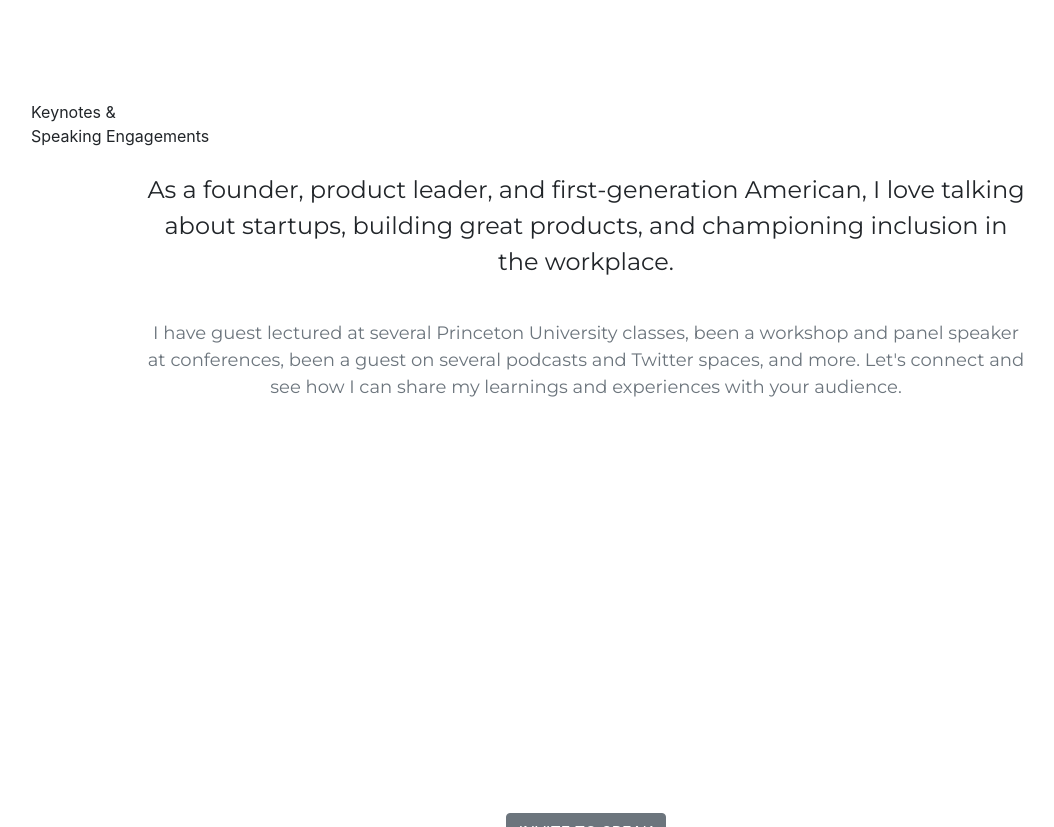
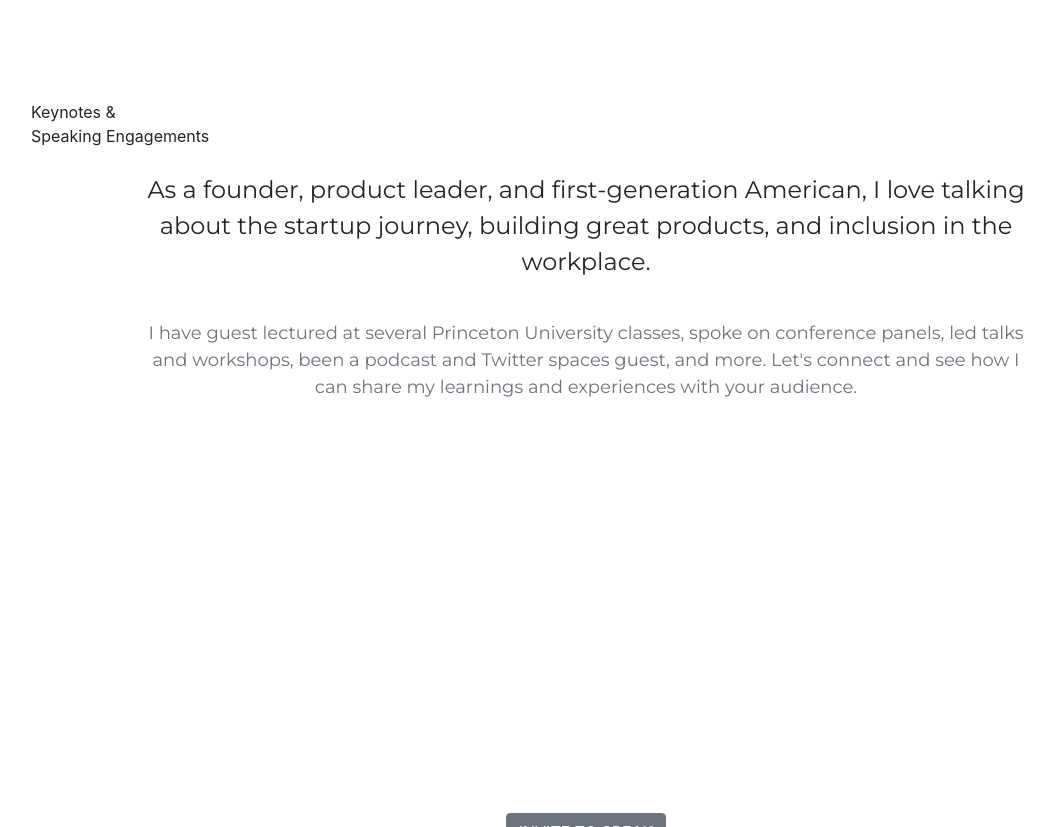
Before and after one commit to dalkat/dalkat.github.io, a Jekyll site: the page built from speaker 2.md, in a window 1280 px wide and 900 px high, cut to the strip 0-827 px from the top of the window. Shown: the whole strip, without its empty margins (54-1108 px from the left). Built offline with Jekyll 4.4.1, drawn with Linux system fonts in a browser that asks for light colours; nearby versions of some CDN libraries; some web fonts are replaced; library files that are not in the unit come from our copies.

Commit message:
Update speaker.html

```diff
--- a/_layouts/speaker.html
+++ b/_layouts/speaker.html
@@ -51,11 +51,11 @@ layout: default-sub
         <div class="row">
           <div class="col-md-12">
             <p class="section-subheading" style="font-size:1.5rem; font-family:'Montserrat', 'Helvetica Neue', Helvetica, Arial, sans-serif; text-align:center; padding:0 10%;">
-              As a founder, product leader, and first-generation American, I love talking about startups, building great products, and championing inclusion in the workplace. </p>
+              As a founder, product leader, and first-generation American, I love talking about the startup journey, building great products, and inclusion in the workplace. </p>
 
 
             <br><p class="section-subheading text-muted" style="font-size:18px; font-family:'Montserrat', 'Helvetica Neue', Helvetica, Arial, sans-serif; text-align:center; padding:0 10%;">
-            I have guest lectured at several Princeton University classes, been a workshop and panel speaker at conferences, been a guest on several podcasts and Twitter spaces, and more. Let's connect and see how I can share my learnings and experiences with your audience.  </p><br><br>
+            I have guest lectured at several Princeton University classes, spoke on conference panels, led talks and workshops, been a podcast and Twitter spaces guest, and more. Let's connect and see how I can share my learnings and experiences with your audience.  </p><br><br>
 
 
                     <div class="clientcarousel slider">
```
